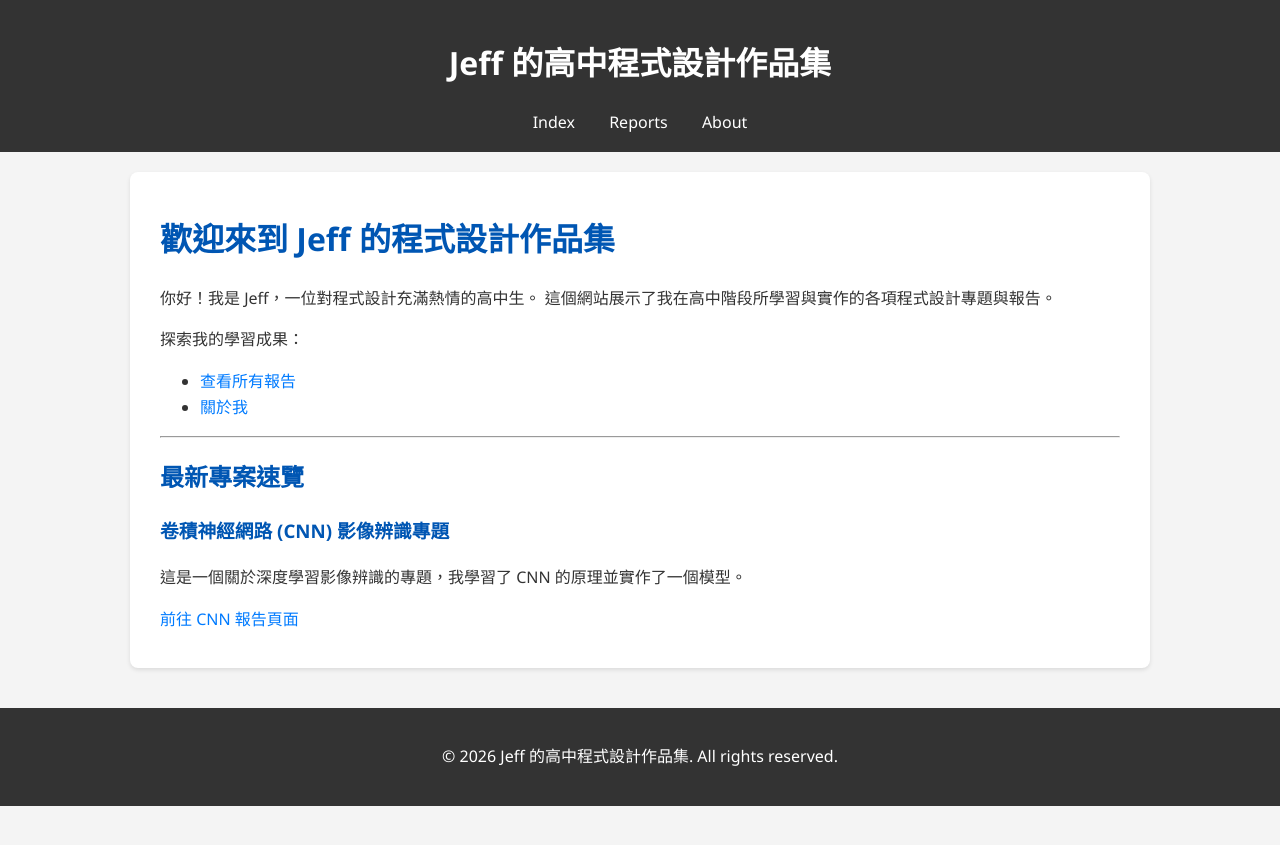
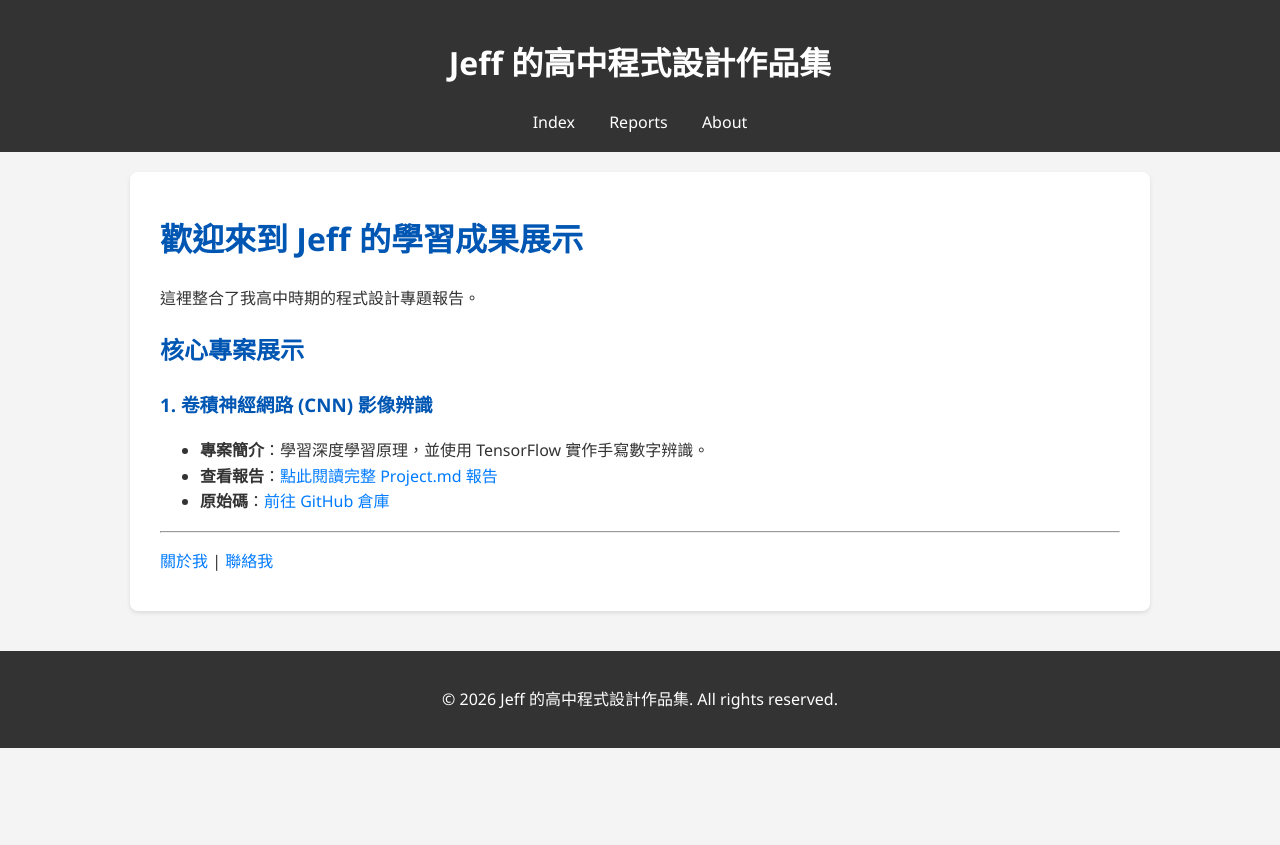
Before and after one commit to Jeff-0101/portfolio, a Jekyll site: the page built from index.md, in a window 1280 px wide. Shown: the top 845 px of the page. Built offline with Jekyll 4.4.1, drawn with Linux system fonts in a browser that asks for light colours.

Commit message:
Update index.md

```diff
--- a/index.md
+++ b/index.md
@@ -1,23 +1,18 @@
 ---
 layout: default
-title: 首頁
+title: 我的程式設計作品集
 ---
 
-# 歡迎來到 Jeff 的程式設計作品集
+# 歡迎來到 Jeff 的學習成果展示
 
-你好！我是 Jeff，一位對程式設計充滿熱情的高中生。
-這個網站展示了我在高中階段所學習與實作的各項程式設計專題與報告。
+這裡整合了我高中時期的程式設計專題報告。
 
-探索我的學習成果：
+## 核心專案展示
 
-* [查看所有報告](/reports/)
-* [關於我](/about/)
+### 1. 卷積神經網路 (CNN) 影像辨識
+* **專案簡介**：學習深度學習原理，並使用 TensorFlow 實作手寫數字辨識。
+* **查看報告**：[點此閱讀完整 Project.md 報告](https://github.com/Jeff-0101/cnnProject/blob/main/Project.md)
+* **原始碼**：[前往 GitHub 倉庫](https://github.com/Jeff-0101/cnnProject)
 
 ---
-
-## 最新專案速覽
-
-### 卷積神經網路 (CNN) 影像辨識專題
-這是一個關於深度學習影像辨識的專題，我學習了 CNN 的原理並實作了一個模型。
-
-[前往 CNN 報告頁面](/reports/cnn-project)
+[關於我](about.md) | [聯絡我](mailto:你的Email)
```
